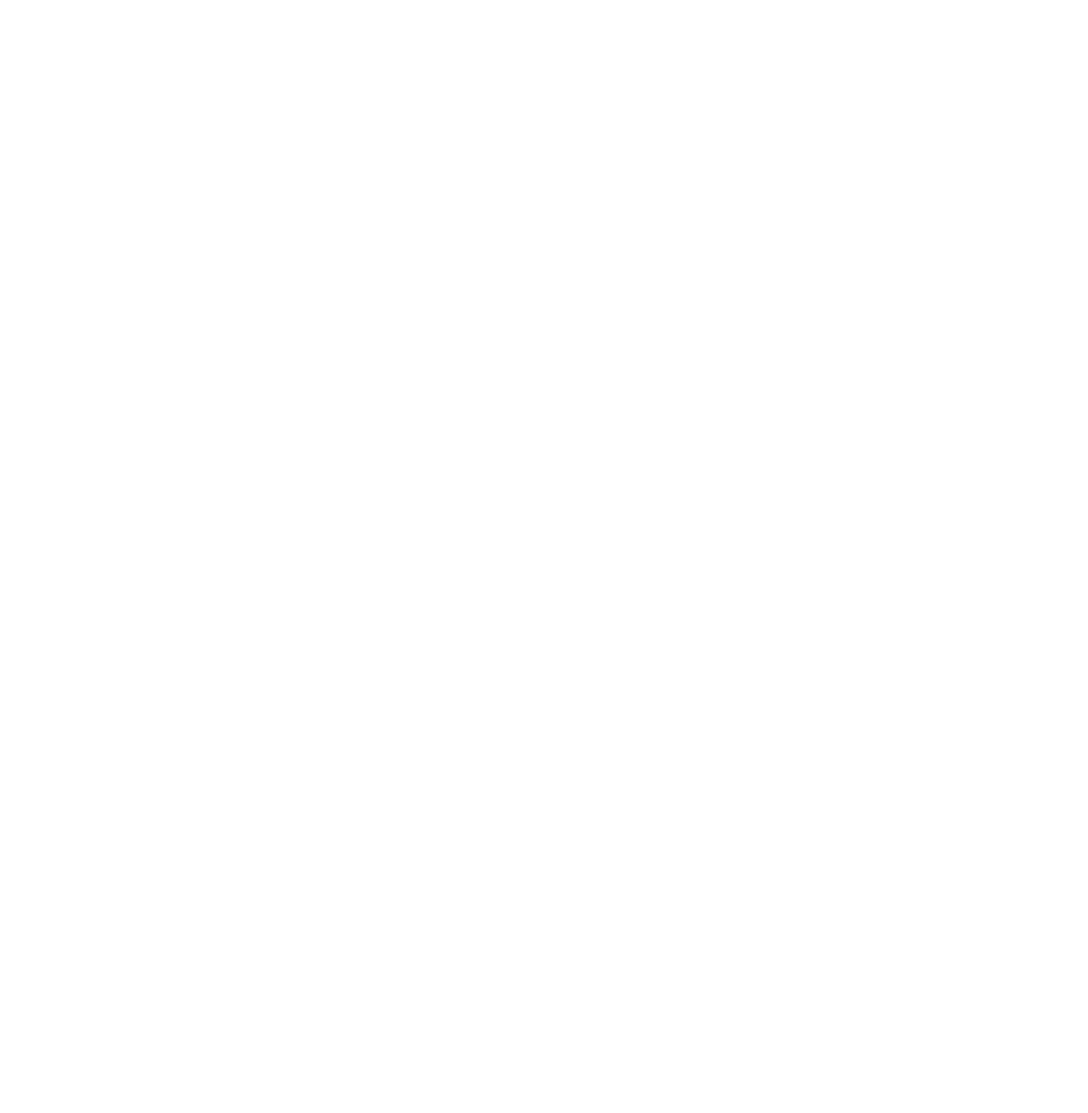
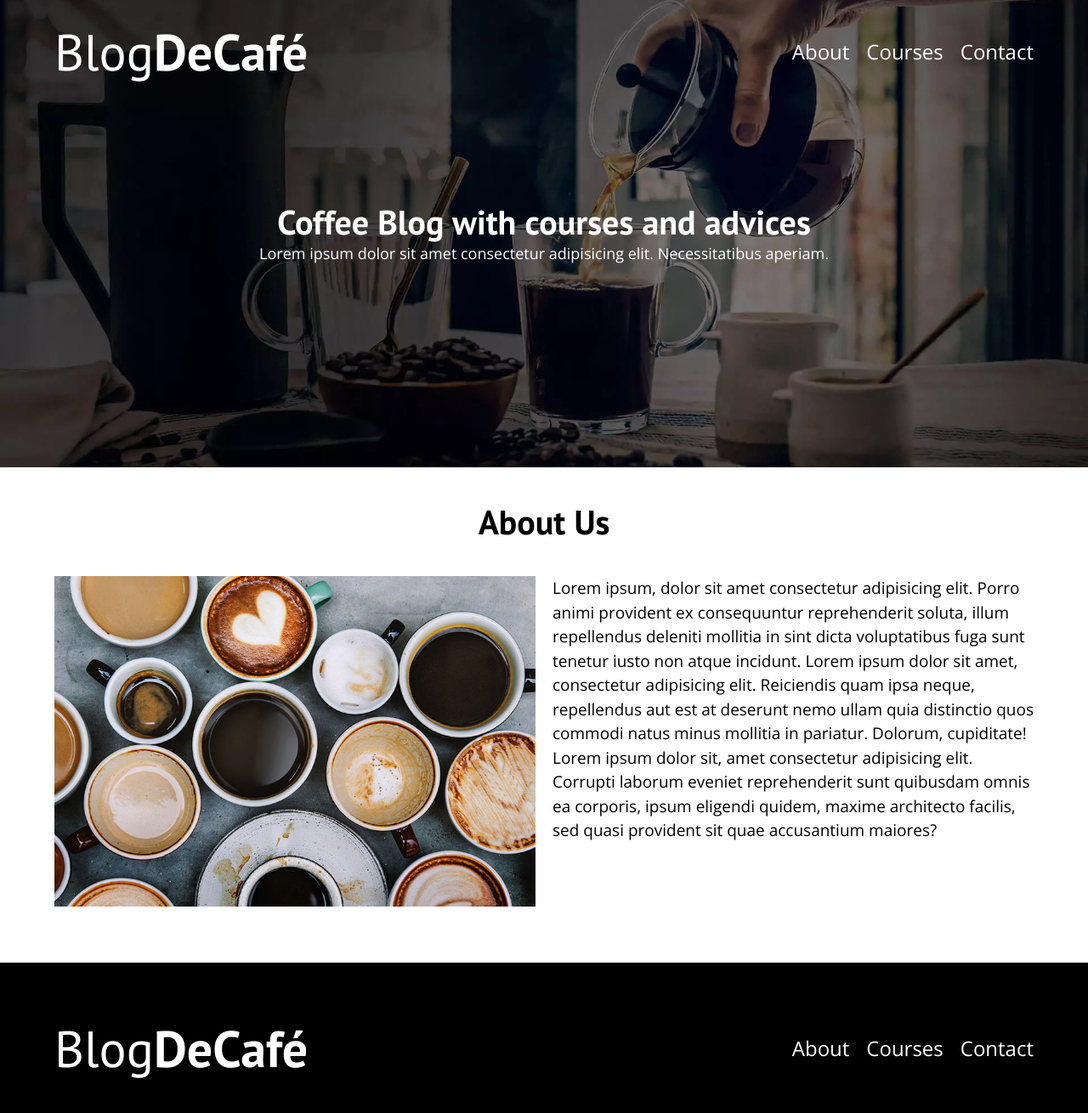
Before and after one commit to Leyva9/Static-Projects, a plain HTML site: page blogCoffee/about.html in a window 1280 px wide. Shown: the whole page at 85% size. Before the commit the page ends 800 px from the top, so only its background shows below. Drawn offline with nearby package versions, Linux system fonts and the light colour scheme.

Commit message:
About section added

```diff
--- a/blogCoffee/about.html
+++ b/blogCoffee/about.html
@@ -0,0 +1,70 @@
+<!DOCTYPE html>
+<html lang='es'>
+    <!-- Head -->
+    <head>
+        <!-- Metadatos -->
+        <meta charset='UTF-8'>
+        <meta name='viewport' content='width=device-width, initial-scale=1.0'>
+        <meta name='description' content='SEO description'>
+        <meta name='keywords' content='HTML, CSS, Java Script, React'>
+        <meta name='robot' content='index, follow'>
+        <!-- Título -->
+        <title>Web Title</title>
+        <!-- Favicon -->
+        <link rel='icon' type='image/x-icon' href='./img/logo.png'>
+        <!-- Styles -->
+        <link rel='preload' href='https://necolas.github.io/normalize.css/8.0.1/normalize.css' as='style'>
+        <link rel='stylesheet' href='https://necolas.github.io/normalize.css/8.0.1/normalize.css'>
+        <link rel='preload' href='css/style.css' as='style'>
+        <link rel='stylesheet' href='css/style.css'>
+        <!-- Fonts -->
+        <link rel="preconnect" href="https://fonts.googleapis.com">
+        <link rel="preconnect" href="https://fonts.gstatic.com" crossorigin>
+        <link href="https://fonts.googleapis.com/css2?family=Open+Sans&family=PT+Sans:wght@400;700&display=swap" rel="stylesheet">
+        <!-- Script -->
+        <script src='./js/main.js'></script>
+    </head>
+    <body>
+        <!-- Header -->
+        <header class="header">
+            <div class="container">
+                <div class="navBar">
+                    <a class="navBar__brand" href="index.html"><h1 class="brand">Blog<span>DeCafé</span></h1></a>
+                    <nav class="navigation">
+                        <a class="navigation__link" href="about.html">About</a>
+                        <a class="navigation__link" href="courses.html">Courses</a>
+                        <a class="navigation__link" href="contact.html">Contact</a>
+                    </nav>
+                </div>
+                <div class="header__text">
+                    <h2>Coffee Blog with courses and advices</h2>
+                    <p>Lorem ipsum dolor sit amet consectetur adipisicing elit. Necessitatibus aperiam.</p>
+                </div>
+            </div>
+        </header>
+        <!-- Main -->
+        <main class="container">
+            <!-- About -->
+            <section class="about-container">
+                <h2 class="about-title">About Us</h2>
+                <div class="about-grid">
+                    <div class="about__img">
+                        <img src="./img/nosotros.jpg" alt="different kind of coffees">
+                    </div>
+                    <p class="about__text">Lorem ipsum, dolor sit amet consectetur adipisicing elit. Porro animi provident ex consequuntur reprehenderit soluta, illum repellendus deleniti mollitia in sint dicta voluptatibus fuga sunt tenetur iusto non atque incidunt. Lorem ipsum dolor sit amet, consectetur adipisicing elit. Reiciendis quam ipsa neque, repellendus aut est at deserunt nemo ullam quia distinctio quos commodi natus minus mollitia in pariatur. Dolorum, cupiditate! Lorem ipsum dolor sit, amet consectetur adipisicing elit. Corrupti laborum eveniet reprehenderit sunt quibusdam omnis ea corporis, ipsum eligendi quidem, maxime architecto facilis, sed quasi provident sit quae accusantium maiores?</p>
+                </div>
+            </section>
+        </main>
+        <!-- Footer -->
+        <footer class="footer">
+            <div class="navBar container">
+                <a class="navBar__brand" href="index.html"><h1 class="brand">Blog<span>DeCafé</span></h1></a>
+                <nav class="navigation">
+                    <a class="navigation__link" href="about.html">About</a>
+                    <a class="navigation__link" href="courses.html">Courses</a>
+                    <a class="navigation__link" href="contact.html">Contact</a>
+                </nav>
+            </div>
+        </footer>
+    </body>
+</html>
--- a/blogCoffee/css/style.css
+++ b/blogCoffee/css/style.css
@@ -203,3 +203,24 @@ h4 { font-size: 2.6rem; }
     padding: 4rem 0;
     background-color: var(--black-color);
 }
+
+/* About */
+.about-title { margin-block: 4rem; }
+
+.about__text { font-size: 1.6rem; }
+
+.about__img { margin-bottom: 1rem; }
+@media (min-width: 768px) {
+    .about-title { text-align: center; }
+    .about-grid {
+        display: grid;
+        grid-template-areas: "img txt";
+        grid-template-columns: 1fr 1fr;
+        gap: 2rem;
+    }
+    .about__img { grid-area: img; }
+    .about__text { grid-area: txt; }
+}
+@media (min-width: 992px) {
+    .about__text { font-size: 1.9rem; }
+}
```
Also changed, not shown: blogCoffee/index.html (+2 -0 lines).
